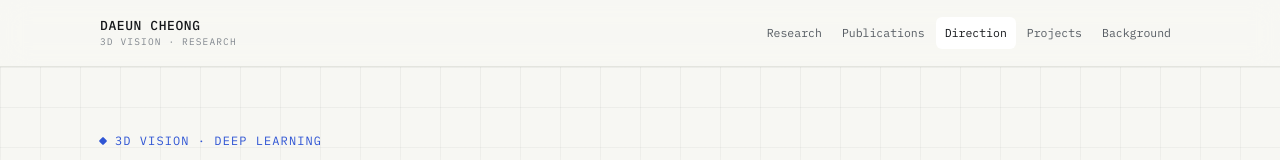
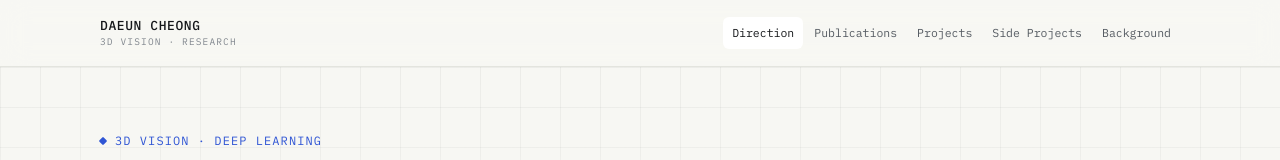
Before and after one commit to GraceCheong/web, a React (Vite) app: page / in a window 1280 px wide. Shown: the top 160 px of the page. Built offline with nearby package versions, Linux system fonts and the light colour scheme.

Commit message:
Update navigation for new portfolio sections

```diff
--- a/src/components/Header.jsx
+++ b/src/components/Header.jsx
@@ -2,10 +2,10 @@ import { useScrollSpy } from '../hooks/useScrollSpy'
 import { profile } from '../data/content'
 
 const NAV_LINKS = [
-  { id: 'research', label: 'Research' },
+  { id: 'direction', label: 'Direction' },
   { id: 'publications', label: 'Publications' },
-  { id: 'direction', label: 'Direction' },
-  { id: 'side-projects', label: 'Projects' },
+  { id: 'projects', label: 'Projects' },
+  { id: 'side-projects', label: 'Side Projects' },
   { id: 'about', label: 'Background' },
 ]
 
```
